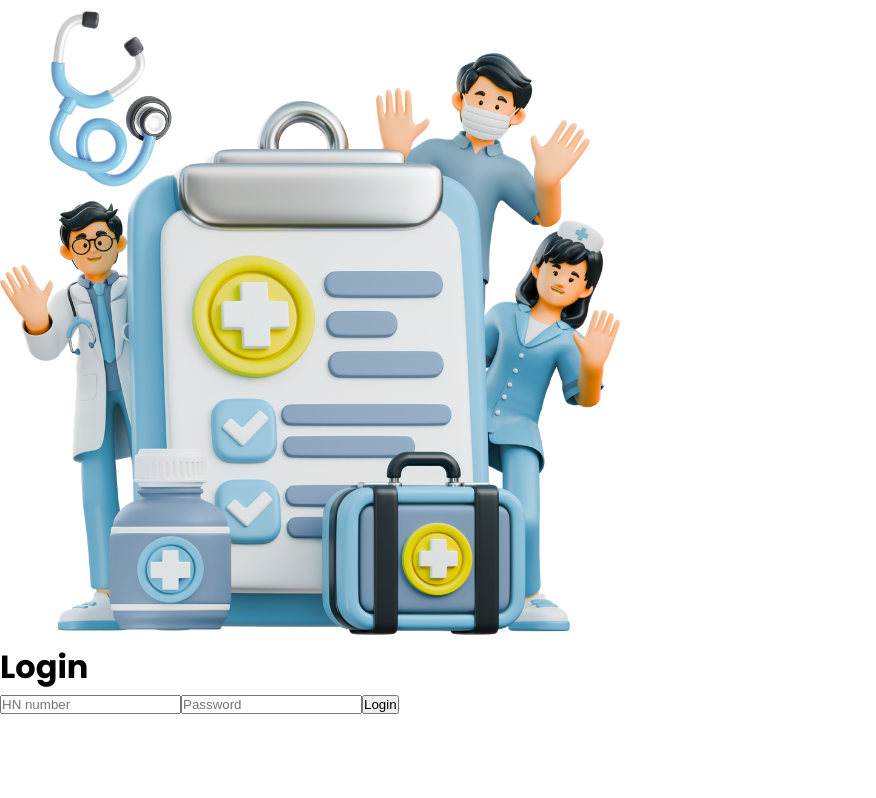
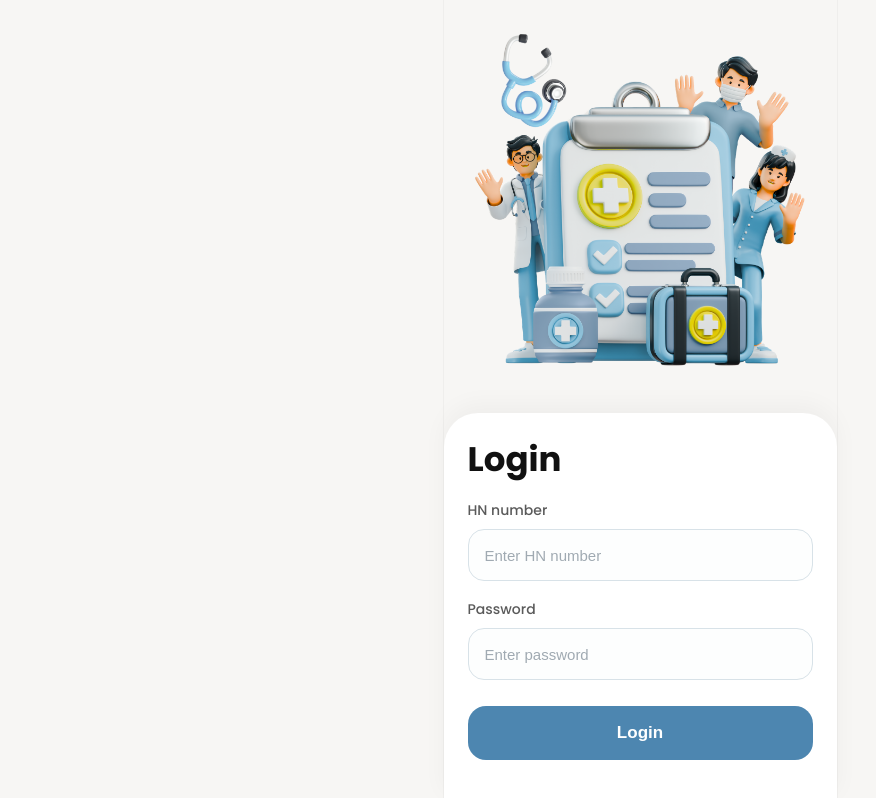
Before and after one commit to plinyulan/MINIAPP-POSTCARE, a React (Vite) app in the folder Frontend/Postcare/: page / in a window 1280 px wide. Shown: the whole page, without its empty margins (0-876 px from the left). Built offline with nearby package versions, Linux system fonts and the light colour scheme.

Commit message:
test appointment

```diff
--- a/Frontend/Postcare/src/pages/Appointment.css
+++ b/Frontend/Postcare/src/pages/Appointment.css
@@ -1,71 +1,88 @@
-.appointment-page {
-  min-height: 100vh;
-  background: #f9f8f6;
-  padding: 22px 8px 110px;
+* {
   box-sizing: border-box;
+}
+
+body {
+  margin: 0;
+  background: #f7f6f4;
   font-family: "Poppins", sans-serif;
 }
 
+.appointment-page {
+  width: 100%;
+  max-width: 393px;
+  min-height: 100vh;
+  margin: 0 auto;
+  background: #f7f6f4;
+  padding: 24px 8px 120px;
+  position: relative;
+}
+
+/* header */
 .appointment-header {
   display: flex;
-  align-items: center;
-  gap: 16px;
-  margin-bottom: 28px;
+  align-items: flex-start;
+  gap: 14px;
+  margin-bottom: 26px;
 }
 
 .patient-avatar {
-  width: 64px;
-  height: 64px;
+  width: 57px;
+  height: 57px;
   border-radius: 50%;
   object-fit: cover;
   flex-shrink: 0;
 }
 
+.patient-info {
+  display: flex;
+  flex-direction: column;
+  justify-content: center;
+}
+
 .patient-info h2 {
   margin: 0;
   font-size: 20px;
-  line-height: 1.2;
+  line-height: 1.15;
   font-weight: 600;
-  color: #3d3d3d;
+  color: #3c3c3c;
 }
 
 .patient-info p {
-  margin: 2px 0;
+  margin: 3px 0 0;
   font-size: 14px;
-  line-height: 1.45;
-  color: #3d3d3d;
+  line-height: 1.35;
   font-weight: 400;
+  color: #3c3c3c;
 }
 
+/* title */
 .appointment-title {
-  margin: 0 0 22px;
+  margin: 0 0 16px;
   font-size: 18px;
+  line-height: 1.2;
   font-weight: 600;
-  color: #121212;
+  color: #111111;
 }
 
+/* appointment card */
 .appointment-card {
   width: 100%;
-  min-height: 120px;
-  background: #dce8ea;
-  border-radius: 22px;
-  padding: 22px 18px;
+  min-height: 142px;
+  background: #dce9eb;
+  border-radius: 24px;
+  padding: 24px 18px;
   margin-bottom: 16px;
-  box-sizing: border-box;
   display: flex;
   justify-content: space-between;
   align-items: flex-start;
-  gap: 12px;
+  gap: 14px;
   cursor: pointer;
-  transition: 0.2s ease;
-}
-
-.appointment-card:active {
-  transform: scale(0.99);
+  border: 2px solid transparent;
 }
 
 .appointment-card.active {
-  border: 2px solid #7ea0b8;
+  border: 2px solid #7da0bb;
 }
 
 .appointment-card-left {
@@ -76,18 +93,18 @@
   margin: 0 0 6px;
   font-size: 14px;
   line-height: 1.45;
-  color: #4a7697;
   font-weight: 400;
+  color: #4d789a;
 }
 
 .ap-code {
+  margin-bottom: 10px !important;
   font-size: 15px !important;
   font-weight: 600 !important;
-  margin-bottom: 8px !important;
 }
 
 .appointment-card-right {
-  min-width: 78px;
+  width: 82px;
   display: flex;
   flex-direction: column;
   align-items: flex-end;
@@ -96,53 +113,52 @@
 }
 
 .approve-badge {
+  min-width: 78px;
   height: 28px;
   padding: 0 12px;
-  border: 1.5px solid #17b13b;
+  border: 1.5px solid #18b53d;
   border-radius: 999px;
-  background: #f7fffa;
-  color: #17b13b;
+  background: #f8fff9;
+  color: #18b53d;
   font-size: 12px;
   font-weight: 500;
   display: inline-flex;
   align-items: center;
   justify-content: center;
-  box-sizing: border-box;
 }
 
 .opd-badge {
-  min-width: 70px;
+  min-width: 68px;
   height: 28px;
-  padding: 0 14px;
+  padding: 0 12px;
   border-radius: 999px;
-  background: #47779d;
+  background: #49779b;
   color: #ffffff;
   font-size: 12px;
   font-weight: 500;
   display: inline-flex;
   align-items: center;
   justify-content: center;
-  box-sizing: border-box;
 }
 
+/* detail box */
 .appointment-detail-box {
   width: 100%;
-  min-height: 360px;
-  background: #dce8ea;
-  border-radius: 22px;
+  min-height: 425px;
+  background: #dce9eb;
+  border-radius: 24px;
   padding: 16px 14px 28px;
-  box-sizing: border-box;
-  margin-top: -6px;
   position: relative;
+  margin-top: -4px;
 }
 
 .appointment-detail-box::before {
   content: "";
   position: absolute;
-  top: -10px;
-  left: 10px;
-  right: 10px;
-  border-top: 2px dashed #d1dce2;
+  top: -9px;
+  left: 8px;
+  right: 8px;
+  border-top: 2px dashed #cfdce1;
 }
 
 .detail-top {
@@ -155,21 +171,22 @@
 .detail-top h4 {
   margin: 0;
   font-size: 16px;
+  line-height: 1.2;
   font-weight: 500;
-  color: #4a7697;
+  color: #4d789a;
 }
 
 .detail-content p {
   margin: 0 0 28px;
   font-size: 15px;
-  line-height: 1.5;
-  color: #4a7697;
+  line-height: 1.45;
   font-weight: 400;
+  color: #4d789a;
 }
 
 .detail-content strong {
   font-weight: 500;
-  color: #4a7697;
+  color: #4d789a;
 }
 
 .service-chip {
@@ -178,18 +195,66 @@
   justify-content: center;
   min-height: 30px;
   padding: 0 14px;
-  border: 1.5px solid #7ba0aa;
+  border: 1.5px solid #7da0a8;
   border-radius: 999px;
   background: #eef7f7;
-  color: #5d8994;
+  color: #5e8993;
   font-size: 14px;
   font-weight: 400;
-  box-sizing: border-box;
 }
 
+/* states */
 .loading-text,
 .error-text {
+  margin: 12px 0;
   font-size: 14px;
-  margin: 14px 0;
-  color: #4a7697;
+  color: #4d789a;
 }
+
+/* optional mobile nav */
+.bottom-nav {
+  position: fixed;
+  left: 50%;
+  bottom: 18px;
+  transform: translateX(-50%);
+  width: 315px;
+  height: 57px;
+  background: rgba(255, 255, 255, 0.55);
+  backdrop-filter: blur(8px);
+  border-radius: 30px;
+  display: grid;
+  grid-template-columns: repeat(4, 1fr);
+  align-items: center;
+  padding: 0 12px;
+  z-index: 999;
+}
+
+.nav-item {
+  width: 41px;
+  height: 41px;
+  margin: 0 auto;
+  border: none;
+  background: transparent;
+  border-radius: 999px;
+  display: flex;
+  align-items: center;
+  justify-content: center;
+}
+
+.nav-item.active {
+  width: 66px;
+  background: rgba(217, 217, 217, 0.28);
+}
+
+.nav-icon {
+  width: 24px;
+  height: 24px;
+  object-fit: contain;
+}
+
+/* desktop preview ให้อยู่กลาง ไม่ยืด */
+@media (min-width: 394px) {
+  .appointment-page {
+    box-shadow: 0 0 0 1px rgba(0, 0, 0, 0.03);
+  }
+}
--- a/Frontend/Postcare/src/pages/LoginHN.css
+++ b/Frontend/Postcare/src/pages/LoginHN.css
@@ -1,128 +1,126 @@
-/* RESET */
 * {
-  margin: 0;
-  padding: 0;
   box-sizing: border-box;
 }
 
-/* CONTAINER */
-.container {
-  position: relative;
+body {
+  margin: 0;
+  background: #f7f6f4;
+  font-family: "Poppins", sans-serif;
+}
+
+.loginhn-page {
+  min-height: 100vh;
+  display: flex;
+  justify-content: center;
+  background: #f7f6f4;
+}
+
+.loginhn-phone {
   width: 100%;
   max-width: 393px;
-  height: 100vh;
-  margin: auto;
-  background: #ffffff;
-  font-family: "Poppins", sans-serif;
-  overflow: hidden;
+  min-height: 100vh;
+  background: #f7f6f4;
+  display: flex;
+  flex-direction: column;
+  margin: 0 auto;
 }
 
-/* IMAGE */
-.hero {
-  position: absolute;
-  width: 308px;
-  height: auto;
-  left: 50%;
-  transform: translateX(-50%);
-  top: 40px;
-  z-index: 2;
+.loginhn-hero {
+  width: 100%;
+  padding: 28px 18px 0;
+  display: flex;
+  justify-content: center;
+  align-items: flex-start;
 }
 
-/* BLUE PANEL */
-.panel {
-  position: absolute;
+.loginhn-image {
   width: 100%;
-  height: 70%;
-  bottom: 0;
-
-  background: linear-gradient(
-    149.99deg,
-    rgba(140, 175, 195, 0.42) 21.39%,
-    rgba(140, 173, 206, 0.7) 60.89%,
-    rgba(139, 171, 217, 0.7) 98.37%
-  );
-
-  border-radius: 50px 50px 0 0;
-  z-index: 1;
+  max-width: 330px;
+  height: auto;
+  object-fit: contain;
+  display: block;
 }
 
-/* TITLE */
-.title {
-  position: absolute;
-  top: 53%;
-  width: 100%;
-  text-align: center;
-
-  font-size: 28px;
-  font-weight: 600;
-  color: #457492;
-  z-index: 3;
+.loginhn-panel {
+  margin-top: auto;
+  background: #ffffff;
+  border-radius: 34px 34px 0 0;
+  padding: 28px 24px 40px;
+  box-shadow: 0 -8px 24px rgba(0, 0, 0, 0.04);
 }
 
-/* INPUT COMMON */
-.hn-input,
-.password-input {
-  position: absolute;
-  left: 50%;
-  transform: translateX(-50%);
-
-  width: 80%;
-  height: 45px;
-
-  border-radius: 30px;
-  border: none;
-  outline: none;
-
-  padding: 0 20px;
-  font-size: 16px;
-  font-family: "Poppins", sans-serif;
-
-  background: #ffffff;
-  color: #457492;
-
-  z-index: 3;
+.loginhn-title {
+  margin: 0 0 22px;
+  font-size: 34px;
+  line-height: 1.1;
+  font-weight: 700;
+  color: #111111;
 }
 
-/* POSITION */
-.hn-input {
-  top: 60%;
+.loginhn-form {
+  display: flex;
+  flex-direction: column;
+  gap: 18px;
 }
 
-.password-input {
-  top: 68%;
+.loginhn-field {
+  display: flex;
+  flex-direction: column;
+  gap: 8px;
 }
 
-/* PLACEHOLDER */
-.hn-input::placeholder,
-.password-input::placeholder {
-  color: rgba(93, 147, 149, 0.5);
+.loginhn-label {
+  font-size: 14px;
+  font-weight: 500;
+  color: #5a5a5a;
 }
 
-/* BUTTON */
-.submit-btn {
-  position: absolute;
-  left: 50%;
-  transform: translateX(-50%);
-
-  top: 78%;
-
-  width: 140px;
-  height: 50px;
-
-  border-radius: 30px;
-  border: none;
-
-  background: #457492;
-  color: #ffffff;
-
-  font-size: 16px;
-  font-family: "Poppins", sans-serif;
-
-  cursor: pointer;
-  z-index: 3;
+.loginhn-input {
+  width: 100%;
+  height: 52px;
+  border: 1.5px solid #d8e2e8;
+  border-radius: 16px;
+  padding: 0 16px;
+  font-size: 15px;
+  color: #333333;
+  background: #fdfefe;
+  outline: none;
 }
 
-/* BUTTON HOVER */
-.submit-btn:hover {
-  opacity: 0.9;
+.loginhn-input::placeholder {
+  color: #a0aab2;
 }
+
+.loginhn-input:focus {
+  border-color: #7fa8c3;
+  box-shadow: 0 0 0 3px rgba(127, 168, 195, 0.14);
+}
+
+.loginhn-button {
+  margin-top: 8px;
+  width: 100%;
+  height: 54px;
+  border: none;
+  border-radius: 18px;
+  background: #4d86b0;
+  color: #ffffff;
+  font-size: 17px;
+  font-weight: 600;
+  cursor: pointer;
+  transition: 0.2s ease;
+}
+
+.loginhn-button:hover {
+  opacity: 0.95;
+}
+
+.loginhn-button:disabled {
+  opacity: 0.7;
+  cursor: not-allowed;
+}
+
+@media (min-width: 394px) {
+  .loginhn-phone {
+    box-shadow: 0 0 0 1px rgba(0, 0, 0, 0.03);
+  }
+}
--- a/Frontend/Postcare/src/pages/LoginHN.jsx
+++ b/Frontend/Postcare/src/pages/LoginHN.jsx
@@ -11,11 +11,19 @@ export default function LoginHN() {
 
   const [hn, setHn] = useState("");
   const [password, setPassword] = useState("");
+  const [loading, setLoading] = useState(false);
 
   const handleSubmit = async (e) => {
     e.preventDefault();
 
+    if (!hn || !password) {
+      alert("Please enter HN and password");
+      return;
+    }
+
     try {
+      setLoading(true);
+
       const res = await fetch(`${API_BASE}/login`, {
         method: "POST",
         headers: {
@@ -23,7 +31,7 @@ export default function LoginHN() {
         },
         body: JSON.stringify({
           username: hn,
-          password: password,
+          password,
         }),
       });
 
@@ -44,40 +52,56 @@ export default function LoginHN() {
 
       navigate("/home");
     } catch (error) {
-      console.error("Login error:", error);
+      console.error("login error:", error);
       alert("Server error");
+    } finally {
+      setLoading(false);
     }
   };
 
   return (
-    <div className="hn-login-page">
-      <img src={loginImg} alt="POSTCARE Login" className="hn-login-image" />
+    <div className="loginhn-page">
+      <div className="loginhn-phone">
+        <div className="loginhn-hero">
+          <img src={loginImg} alt="POSTCARE" className="loginhn-image" />
+        </div>
 
-      <div className="hn-login-panel">
-        <h1 className="hn-login-title">Login</h1>
+        <div className="loginhn-panel">
+          <h1 className="loginhn-title">Login</h1>
 
-        <form className="hn-login-form" onSubmit={handleSubmit}>
+          <form className="loginhn-form" onSubmit={handleSubmit}>
+            <div className="loginhn-field">
+              <label className="loginhn-label">HN number</label>
               <input
                 type="text"
-            className="hn-login-input"
-            placeholder="HN number"
+                className="loginhn-input"
+                placeholder="Enter HN number"
                 value={hn}
                 onChange={(e) => setHn(e.target.value)}
               />
+            </div>
 
+            <div className="loginhn-field">
+              <label className="loginhn-label">Password</label>
               <input
                 type="password"
-            className="hn-login-input"
-            placeholder="Password"
+                className="loginhn-input"
+                placeholder="Enter password"
                 value={password}
                 onChange={(e) => setPassword(e.target.value)}
               />
+            </div>
 
-          <button type="submit" className="hn-login-button">
-            Login
+            <button
+              type="submit"
+              className="loginhn-button"
+              disabled={loading}
+            >
+              {loading ? "Loading..." : "Login"}
             </button>
           </form>
         </div>
       </div>
+    </div>
   );
 }
```
Also changed, not shown: Frontend/Postcare/src/pages/Appointment.jsx (+7 -5 lines). Lines whose indentation alone changed are shown as unchanged.
